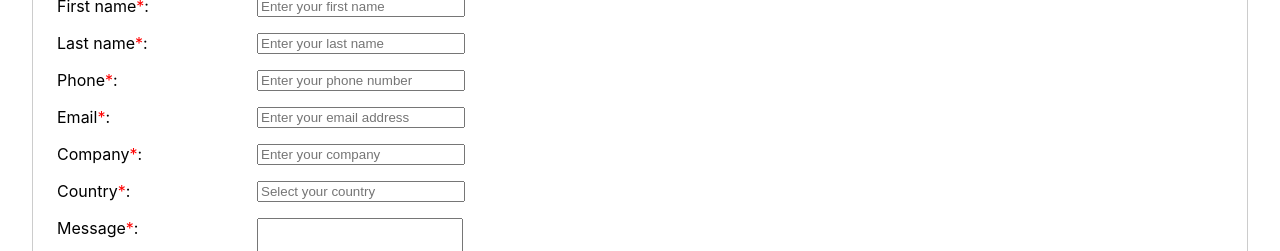
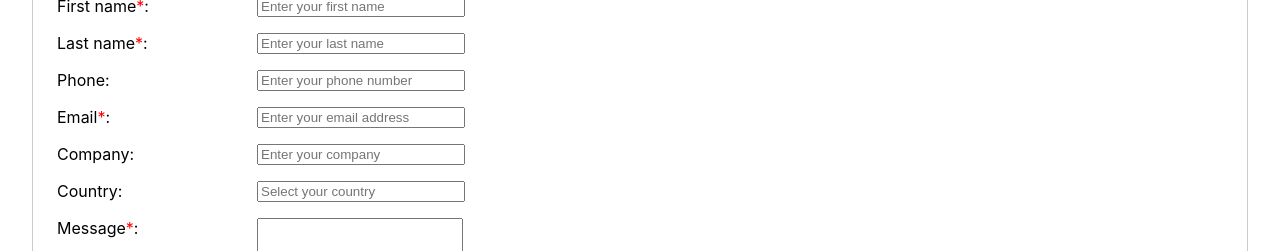
Before and after one commit to TurboTractopelle/photonform, a React app: page / in a window 1280 px wide. Shown: the part 231-482 px from the top of the page. Built offline with nearby package versions, Linux system fonts and the light colour scheme.

Commit message:
feat: setup max count and change product name

```diff
--- a/src/containers/Form.js
+++ b/src/containers/Form.js
@@ -38,8 +38,8 @@ class Form extends Component {
         value: "",
         placeholder: "Enter your phone number",
         validation: {
-          required: true,
-          valid: false,
+          required: false,
+          valid: true,
           touched: false
         }
       },
@@ -62,8 +62,8 @@ class Form extends Component {
         value: "",
         placeholder: "Enter your company",
         validation: {
-          required: true,
-          valid: false,
+          required: false,
+          valid: true,
           touched: false
         }
       },
@@ -74,8 +74,8 @@ class Form extends Component {
         value: "",
         placeholder: "Select your country",
         validation: {
-          required: true,
-          valid: false,
+          required: false,
+          valid: true,
           touched: false
         }
       },
@@ -90,7 +90,7 @@ class Form extends Component {
           valid: false,
           touched: false,
           counter: 0,
-          counterMax: 10
+          counterMax: 255
         }
       }
     },
@@ -182,6 +182,8 @@ class Form extends Component {
         this.state.form[keys[i]].name,
         this.state.form[keys[i]].value
       );
+      bodyFormData.set("p_company", this.props.company);
+      bodyFormData.set("p_name", this.props.product);
     }
     return bodyFormData;
   };
@@ -191,7 +193,7 @@ class Form extends Component {
     const bodyFormData = this.getFormData();
     axios
       .post(
-        "http://photon-ext.edpsciences.org/components/com_contactrequest/test.php",
+        "http://photon-ext.edpsciences.org/index.php?option=com_contactrequest&task=gg",
         bodyFormData
       )
       .then(res =>
```
